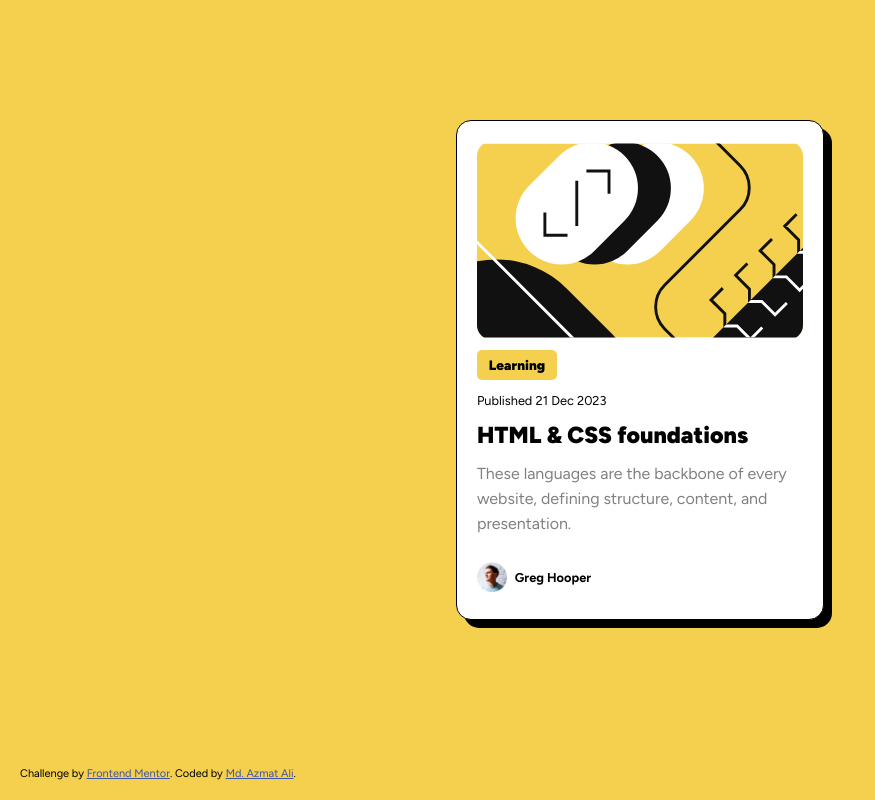
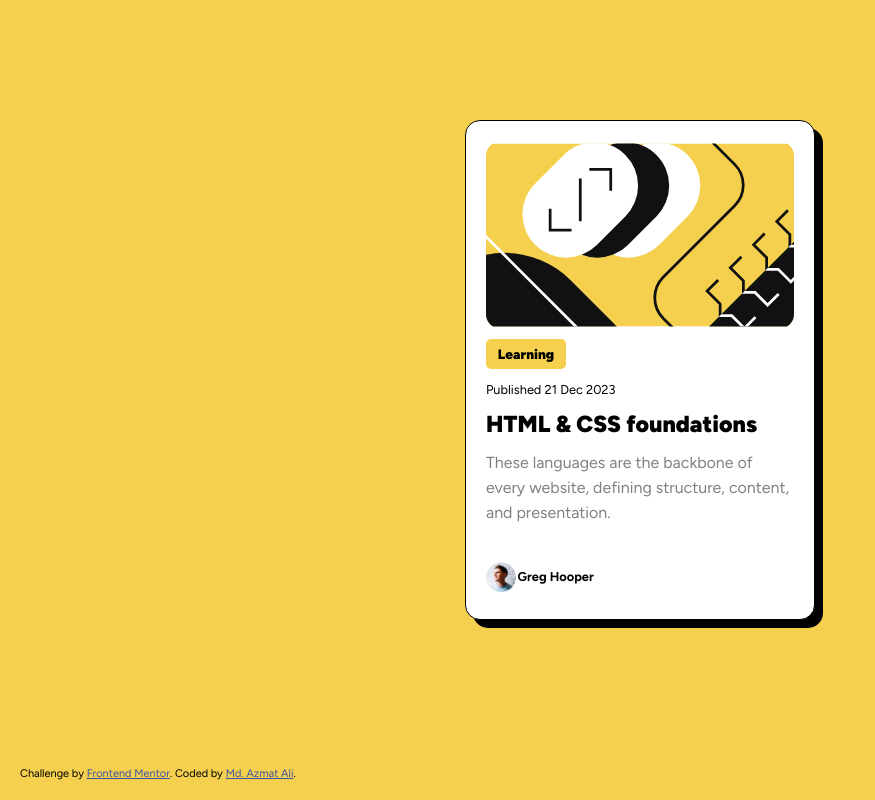
Before and after one commit to MohammadAzmatAli/blog-preview-card, a plain HTML site: page index.html in a window 1280 px wide. Shown: the whole page, without its empty margins (0-875 px from the left). Drawn offline with Linux system fonts and the light colour scheme.

Commit message:
style.css

```diff
--- a/style.css
+++ b/style.css
@@ -11,7 +11,7 @@
 
   #card-container{
     height: 500px;
-    width: 46vmin;
+    width: 350px;
     border: 1px solid black;
     margin: auto;
     position: relative;
```
